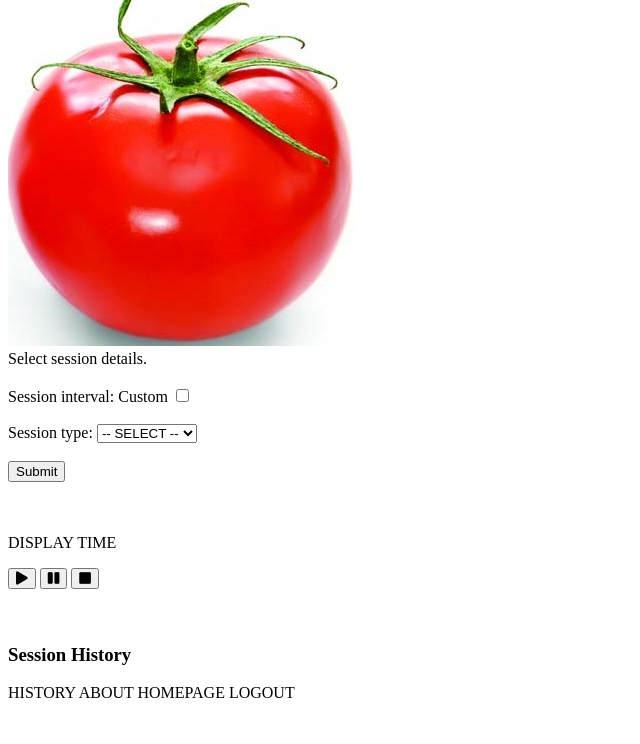
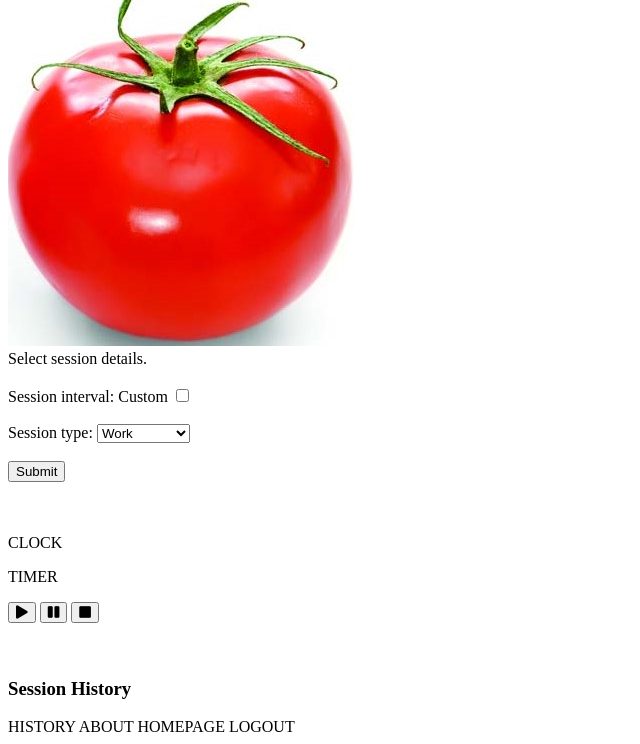
Before and after one commit to EKim-NY/my_hackbright_project_timetracker, a Flask app: page /session in a window 1280 px wide. Shown: the part 81-825 px from the top of the page, without its empty margins (0-640 px from the left). Before the commit the page ends 779 px from the top, so only its background shows below. Run offline with Flask 2, Linux system fonts and the light colour scheme; some libraries are stand-ins or nearby versions.

Commit message:
callTimer() edited

```diff
--- a/static/js/timer.js
+++ b/static/js/timer.js
@@ -5,11 +5,7 @@ let longBreakSession = 15 * 60; // 15 min in seconds
 let timeInSession; // assign it a value later
 let sessionDuration; // chronological length of session
 
-// Initial values for timer stuff
-let playBool = false;
-let startBool = false;
-let pauseBool = false;
-let stopBool = false;
+
 
 let getTime; //  int; total millisec since epoch time aka 1/1/1970
 // use timestamp to calculate how much time passed
@@ -26,9 +22,8 @@ let hour; // int; 12-hr clock
 let timeOfDay; // str
 let militaryHour // int; 24-hr clock
 
-let timer = document.getElementById("timerTxt"); // display timer
-
-
+let timer = document.getElementById("timerTime");
+let clock = document.getElementById("clockTime");
 let play = document.getElementById("pomodoro-play"); // select Play button
 
 play.addEventListener('click', () => {
@@ -72,59 +67,60 @@ play.addEventListener('click', () => {
 
 
 
+
+// Check if these values can be passed into SQL.
+let startTime;
+let stopTime;
+let today;
+let tiff;
+let totalSeconds;
+let totalMinutes;
+let totalHours;
+
 // Test: no discernible syntax errors but callTimer() doesn't work properly.
 function callTimer(sessionDuration) {
     startBool = true; // Timer on
-    DateAndTime();
 
-    let sessionCountdown = setInterval(decrementTimer(sessionDuration), 1000);
     // setInterval(f(x), time-interval) executes f(x) every time-interval
     // EX: setInterval(myTimer, 1000) executes myTimer every 1000 milliseconds
 
-//     // Unit Test: setInterval() works!
-//     setInterval(() => {
-//         timeInSession--; // decrements per 1 s
-//         // display time in DOM
-//         if (timeInSession == 0 && startBool == true) {
-//             alert('Session ended!');
-//             startBool = false; // turn timer off
-//         } // end of if
-//     }, sessionDuration); // end of setInterval()
+    // this snippet works in Repl.it but not sure about timer.innerText
+    let timeInSession = sessionDuration;
+    startTime = Date.now();
+    let show = setInterval(() => {
+        // For every second that passes, show clock and timer countdown.
+        // Display clock time.
+        let today = Date.now();
+        clock.innerText = today.toLocaleTimeString();
+        timeInSession--;
+        if (timeInSession == 0) {
+            stopTime = Date.now();
+            startBool = false;
+            clearInterval(show);
+        } else {
+        // Continue displaying timer if countdown hasn't ended.
+            tiff = stopTime - startTime;
+            totalSeconds = Math.floor(tiff/1000);
+            totalMinutes = Math.floor(tiff/60);
+            totalHours = Math.floor(tiff/60);
+            timer.innerText = 'Timer: ${totalHours}hrs ${totalMinutes}min ${totalSeconds}sec';
+        };
 
-    }; // end of callTimer()
-//----------------------------------------------------
-
-function decrementTimer(sessionDuration) {
-    // Execute this code block per time-interval b/n each execution
-    let timeInSession = sessionDuration;
-    timeInSession--;
-    if (timeInSession == 0 && startBool == true) {
-        console.log('ENDED'); // setInterval doesn't display either alert or console.log()
-        alert('Session ended!');
-        startBool = false; // turn timer off
-    } // end of if
-} // end of decrementTimer()
+    }, 1000);
 
 
-// this snippet works in Repl.it but not sure about timer.innerText
-  let timeInSession = 10;
-  let show = setInterval(() => {
-    // Get new time every second before displaying it in browser.
-    let today = new Date();
-    // let time = today.toLocaleTimeString();
-    // console.log(time)
-    timer.innerText = today.toLocaleTimeString();
-    if (timeInSession == 0) {
-        clearInterval(show);
-    }
-  }, 1000);
 
-// setInterval executes function() every 1000 ms or 1 s
+
+
+// setInterval(f(x), 1000) executes function() every 1000 ms or 1 s
 // setInterval will continue executing unless clearInterval stops it
 //------------------------------------------------------------
 
 
-
+let timeVars;
+let date;
+let time;
+let dateTimeList;
 // Test: It works! (independently of prior f(x)'s)
 // > DateAndTime();
 // 10:10 PM   => browser displays actual current time but only when f(x) is called
@@ -133,8 +129,7 @@ function DateAndTime() {
     // convert JS format to SQL format
     // export info to pSQL
 
-    // if Play button has been clicked
-    if (playBool == true && pauseBool == false) {
+
         let today = new Date(); // changes w/each call
         // save the following in SQL:
         epochTime = today.getTime(); // [ms]
@@ -144,15 +139,17 @@ function DateAndTime() {
         // weekday = today.getDay(); // 0 is Sunday
         month = today.getMonth(); // 0 is January
         year = today.getUTCFullYear();
-        let timeVars = [month, dayOfMonth, year, startHour, startMinute];
+        timeVars = [month, dayOfMonth, year, startHour, startMinute];
 
-        let date = today.toLocaleDateString(); // '2:23:26 AM'
-        let time = today.toLocaleTimeString(); // '6/18/2020'
-        let dateTimeList = [date, time];
-        displayTimer(timeVars, dateTimeList);
+        date = today.toLocaleDateString(); // '2:23:26 AM'
+        time = today.toLocaleTimeString(); // '6/18/2020'
+        dateTimeList = [date, time];
+
+        shortDisplayTimer(dateTimeList);
     }; // end of if
+}; // end of DateAndTime()
 
-}; // end of DateAndTime()
+
 
 // Test: It works!
 // > timeVars = [6, 1, 2020, 20, 0];
@@ -180,17 +177,20 @@ function convertDate(timeVars) {
     return dateList = [month, timeVars[1], timeVars[2]];
  }; // end of convertDate()
 
+
+
 // Test: It works! (even for edge case of 00 minutes)
 // // > timeVars = [6, 1, 2020, 20, 0];
 // > displayTimer(timeVars);
 // DOM: 8:00 PM
-function displayTimer(timeVars, dateTimeList) {
+function shortDisplayTimer(timeVars) {
     // Date(epochTime); // convert epochTime to a human-friendly datetime str
     //'Wed Jun 17 2020 00:00:51 GMT+0000 (Coordinated Universal Time)'
+
     convertDate(timeVars);
-    // return dateList = [month, day, year]
+    return dateList = [month, day, year]
     let convertedTime = convertMilitaryTime(timeVars);
-    // return timeList = [hour, minutes, AM/PM]
+    return timeList = [hour, minutes, AM/PM]
 
     // display time in browser
     // --- NOTES ---------------
@@ -198,17 +198,25 @@ function displayTimer(timeVars, dateTimeList) {
     // If `string` is placed on a separate line,
     // then timer.textContent = Null
 
-    // if (convertedTime[1] >= 0 && convertedTime[1] < 10){
-    //     // EDGE CASE: Display minutes less than 10 as 00 to 09 in browser
-    //     let displayMinutes = '0' + convertedTime[1];
-    //     timer.innerText =`${convertedTime[0]}:${displayMinutes} ${convertedTime[2]}`;
-    // } else {
-    // timer.innerText =`${convertedTime[0]}:${convertedTime[1]} ${convertedTime[2]}`;
-    // }
+    if (convertedTime[1] >= 0 && convertedTime[1] < 10){
+        // EDGE CASE: Display minutes less than 10 as 00 to 09 in browser
+        let displayMinutes = '0' + convertedTime[1];
+        timer.innerText =`${convertedTime[0]}:${displayMinutes} ${convertedTime[2]}`;
+    } else {
+    timer.innerText =`${convertedTime[0]}:${convertedTime[1]} ${convertedTime[2]}`;
+    }
+};
 
+
+
+
+function longDisplayTimer(dateTimeList) {
     // Alternate option: Discovered these methods after I'd already coded the above stuff!
+
     timer.innerText = dateTimeList[1]; // display local time
 };
+
+
 
 
 // Test: it works!
--- a/templates/base.html
+++ b/templates/base.html
@@ -27,6 +27,7 @@
 
 
     <script src="static/js/timer.js"></script>
+    <script src="static/js/demo.js"></script>
     <!-- <script src="./toggleFunction.js"></script> -->
 <!--     ./ is for linking a single JS file to this HTML doc -->
   </body>
--- a/templates/session.html
+++ b/templates/session.html
@@ -14,7 +14,6 @@
           <br><br>
         <label>Session type:</label>
         <select id="session_type">
-          <option value="none">-- SELECT --</option>
           <option value="work">Work</option>
           <option value="short_break">Short Break</option>
           <option value="long_break">Long Break</option>
@@ -23,8 +22,9 @@
       </form>
         <br><br>
         <!-- display timer -->
-      <span class="timer">
-        <p class="timer" id="timerTxt">DISPLAY TIME</p>
+      <span class="time">
+        <p class="time" id="clockTime">CLOCK</p>
+        <p class="time" id="timerTime">TIMER</p>
       </span>
         <!-- PLAY, PAUSE, RESUME, STOP BUTTONS -->
       <span class="icons">
@@ -50,4 +50,5 @@
 
 {% block after_body %}
   <span class="footer_container">HISTORY ABOUT HOMEPAGE LOGOUT</span>
+
 {% endblock %}
```
